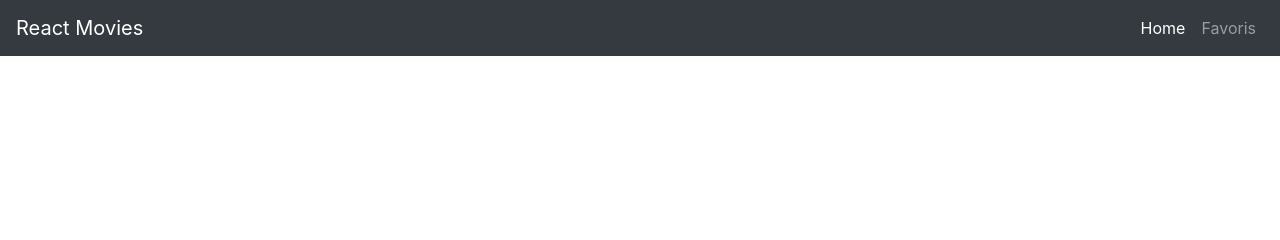
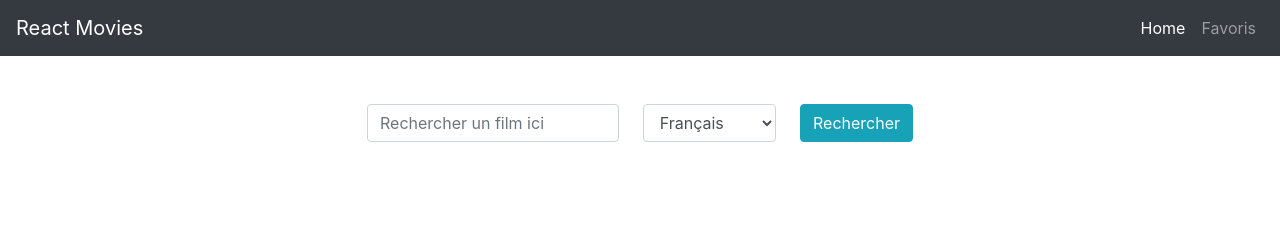
Before and after one commit to Zyrass/dyma-projet-react-movies, a React (Create React App) app: page / in a window 1280 px wide. Shown: the top 240 px of the page. Built offline with nearby package versions, Linux system fonts and the light colour scheme; no server answers.

Commit message:
Ajout d'une search bar

```diff
--- a/package.json
+++ b/package.json
@@ -7,6 +7,7 @@
     "@testing-library/react": "^9.4.0",
     "@testing-library/user-event": "^7.2.1",
     "axios": "^0.19.2",
+    "formik": "^2.1.4",
     "node-sass": "^4.13.1",
     "react": "^16.12.0",
     "react-dom": "^16.12.0",
--- a/src/App.js
+++ b/src/App.js
@@ -1,7 +1,7 @@
 import React, { Component, Fragment } from 'react';
-import apiMovie from "./configuration/api.moviedb";
+import apiMovie, { apiMovieMap } from "./configuration/api.moviedb";
 
-import { Header, MovieList, MovieDetails, Loading } from './components';
+import { Header, MovieList, MovieDetails, Loading, SearchBar } from './components';
 
 // A décommenter pour ré-utiliser le fichier de data mais avec l'API plus besoin
 // import dataMovies from "./data";
@@ -37,7 +37,7 @@ class App extends Component {
 
   componentDidMount() {
 
-    apiMovie.get( "/discover/movie" )
+    apiMovie.get( "/discover/movie?language=fr")
 
     // 1er résultat de la promesse retourné par la méthode GET
     .then( response => {
@@ -53,19 +53,7 @@ class App extends Component {
     .then( listMoviesAPI => {
 
       // Je créer une constante qui fera que le tableau de film qui sera le résultat du map sera lui passé en paramètre dans la fonction updtateMovies plus bas.
-      const movies = listMoviesAPI.map( current_movie => ({
-
-        img: 'https://image.tmdb.org/t/p/w500' +
-              current_movie.backdrop_path,
-
-        cover: 'https://image.tmdb.org/t/p/w500' + current_movie.poster_path,
-        title: current_movie.title,
-        details:  current_movie.release_date + ' | ' +
-                  current_movie.vote_average + " /10 ( " +
-                  current_movie.vote_count + " )",
-        description: current_movie.overview
-      }));
-
+      const movies = listMoviesAPI.map( apiMovieMap );
       this.updateMovies( movies );
     })
     .catch( errors => console.log( errors ) );
@@ -83,6 +71,9 @@ class App extends Component {
     return (
       <div className="d-flex flex-column">
         <Header />
+        <div className="container-fluid d-flex justify-content-center align-items-center">
+          <SearchBar updateMovies={ this.updateMovies } />
+        </div>
         <div className="d-flex flex-row flex-fill pt-4">
           { this.state.loaded ? (
             <Fragment>
--- a/src/components/index.js
+++ b/src/components/index.js
@@ -2,4 +2,5 @@ export { default as Header } from "./header/Header";
 export { default as MovieList } from "./movie-list/MovieList";
 export { default as MovieElement } from "./movie-list/MovieElement/MovieElement";
 export { default as MovieDetails } from "./movie-details/MovieDetails";
+export { default as SearchBar } from "./search-bar/SearchBar";
 export { default as Loading } from "./utils/Loading";
--- /dev/null
+++ b/src/components/search-bar/SearchBar.js
@@ -0,0 +1,81 @@
+import React, { Component } from "react";
+import { Formik } from "formik";
+
+import apiMovie, { apiMovieMap } from '../../configuration/api.moviedb'
+
+class SearchBar extends Component {
+
+  submit = ( values, actions ) => {
+    // console.log( values );
+    // console.log( "Object.keys(values) : ", Object.keys( values ));
+
+    const query = '?' + Object.keys(values)
+                              .map( key => {
+                                return `${ key }=${ values[ key ] }&`
+                              })
+                              .join('');
+
+    apiMovie.get('/search/movie' + query)
+            .then( response => response.data.results )
+            .then( moviesApi => {
+              // apiMovieMap est une méthode créer dans le fichier de config.
+              const movies = moviesApi.map( apiMovieMap );
+              this.props.updateMovies( movies );
+              actions.setSubmitting( false );
+            })
+            .catch( errors => console.log( errors ));
+  }
+
+  render() {
+    return (
+
+      <Formik
+        onSubmit = { this.submit }
+        initialValues = { { query: '', language: "fr-FR" } }
+      >
+        {({
+          handleBlur,
+          handleChange,
+          handleSubmit,
+          isSubmitting
+        }) => (
+          <form className="my-5" onSubmit={ handleSubmit }>
+            <div className="d-flex flex-row">
+
+              <input
+                type="text"
+                placeholder="Rechercher un film ici"
+                className="form-control"
+                name="query"
+
+                onChange = { handleChange }
+                onBlur = { handleBlur }
+              />
+
+              <select
+                className="form-control w-50 mx-4"
+                name="language"
+                onBlur={ handleBlur }
+                onChange= { handleChange }
+              >
+                <option value="fr-FR">Français</option>
+                <option value="en-US">Anglais</option>
+              </select>
+
+              <button
+                type="submit"
+                className="btn btn-info"
+                disabled={ isSubmitting}
+              >
+                Rechercher
+              </button>
+            </div>
+          </form>
+        )}
+
+      </Formik>
+    )
+  }
+}
+
+export default SearchBar;
--- a/src/configuration/api.moviedb.js
+++ b/src/configuration/api.moviedb.js
@@ -14,3 +14,16 @@ apiMovie.interceptors.request.use( myRequest => {
 })
 
 export default apiMovie;
+
+
+export const apiMovieMap = current_movie => ({
+  img: 'https://image.tmdb.org/t/p/w500' +
+  current_movie.backdrop_path,
+
+  cover: 'https://image.tmdb.org/t/p/w500' + current_movie.poster_path,
+  title: current_movie.title,
+  details:  current_movie.release_date + ' | ' +
+            current_movie.vote_average + " /10 ( " +
+            current_movie.vote_count + " )",
+  description: current_movie.overview
+})
```
Also changed, not shown: 1 other file (tests, documents, lock files or other folders).
